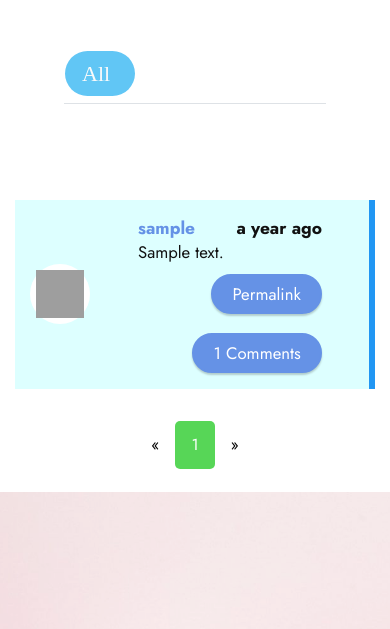
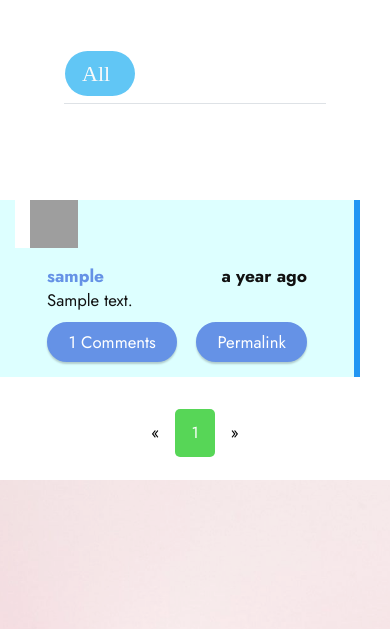
Before and after one commit to Akshith-github/RutherfordsStudio, a Flask app: page / in a window 390 px wide. Shown: the part 196-825 px from the top of the page. Run offline with Flask 2, Linux system fonts and the light colour scheme; tables that the repository leaves empty hold one stand-in row (values such as "Sample post"); some libraries are stand-ins or nearby versions; some web fonts are replaced; grey boxes are pictures that could not be loaded.

Commit message:
nav bar toogle coming down error debugged and posts in mobile view set

```diff
--- a/app/templates/nav.html
+++ b/app/templates/nav.html
@@ -2,15 +2,15 @@
 
     <nav class="navbar navbar-dropdown navbar-fixed-top navbar-expand-lg">
         <div class="container">
-            <div class="navbar-brand">
+            <div class="navbar-brand" style="padding-right:0rem">
                 <span class="navbar-logo">
                     <a href="https://en.wikipedia.org/wiki/Ernest_Rutherford" >
                         <!-- assets/images/mbr-96x114.jpg -->
                         <img src="{{url_for('static',filename='images/mbr-96x114.jpg')}}" alt="Rutherford" style="height: 3.8rem;background-color:white">
                     </a>
                 </span>
-                <span class="navbar-caption-wrap"><a class="navbar-caption text-black text-primary display-7"
-                        href="{{url_for('main.index')}}" >Rutherfords Studio</a></span>
+                <span class="navbar-caption-wrap" style="padding-right:0rem"><a class="navbar-caption text-black text-primary display-7"
+                        href="{{url_for('main.index')}}"  style="padding-right:0rem">Rutherfords Studio</a></span>
             </div>
             <button class="navbar-toggler" type="button" data-toggle="collapse" data-target="#navbarSupportedContent"
                 aria-controls="navbarNavAltMarkup" aria-expanded="false" aria-label="Toggle navigation">
--- a/app/templates/posts_.html
+++ b/app/templates/posts_.html
@@ -6,18 +6,18 @@
             <div class="col-12">
                 {% for i,post in enumerate(posts) %}
                 {% if i%2==0 %}
-                <div class="item mbr-flex col-12 w3-pale-blue w3-border-blue" style="border-right: 6px solid #ccc!important;border-color: #2196F3!important;padding-bottom:0em">
+                <div class="item row col-12 w3-pale-blue w3-border-blue" style="border-right: 6px solid #ccc!important;border-color: #2196F3!important;padding-bottom:0em">
                 {% else %}
-                <div class="item mbr-flex col-12 w3-pale-blue w3-border-blue" style="border-left: 6px solid #ccc!important;border-color: #2196F3!important;padding-bottom:0em">
+                <div class="item row col-12 w3-pale-blue w3-border-blue" style="border-left: 6px solid #ccc!important;border-color: #2196F3!important;padding-bottom:0em">
                 {% endif %}
-                    <div class="icon-box" style="background: #ffffff;color: #ffff">
+                    <div class="col-1 col-md-1" style="background: #ffffff;color: #ffff">
                         <a href="{{ url_for('.user', username=post.author.username) }}">
                             <img class="img-rounded profile-thumbnail" src="{{ post.author.gravatar(size=40) }}"
                                 style="height: 3rem;width: 3rem">
                                 <!-- ;transform: translate(-22px, -22px); -->
                         </a>
                     </div>
-                    <div class="text-box postscust" style="width: 100%;padding-bottom: 0px; margin-bottom:6px">
+                    <div class="text-box postscust col-12 col-md" style="width: 100%;padding-bottom: 0px; margin-bottom:6px">
                         <p class="icon-title mbr-black mbr-fonts-style display-7" style="display: inline">
                             <a href="{{ url_for('.user', username=post.author.username) }}">
                                 <strong>{{post.author.username}}</strong></a>
```
Also changed, not shown: 2 other files.
